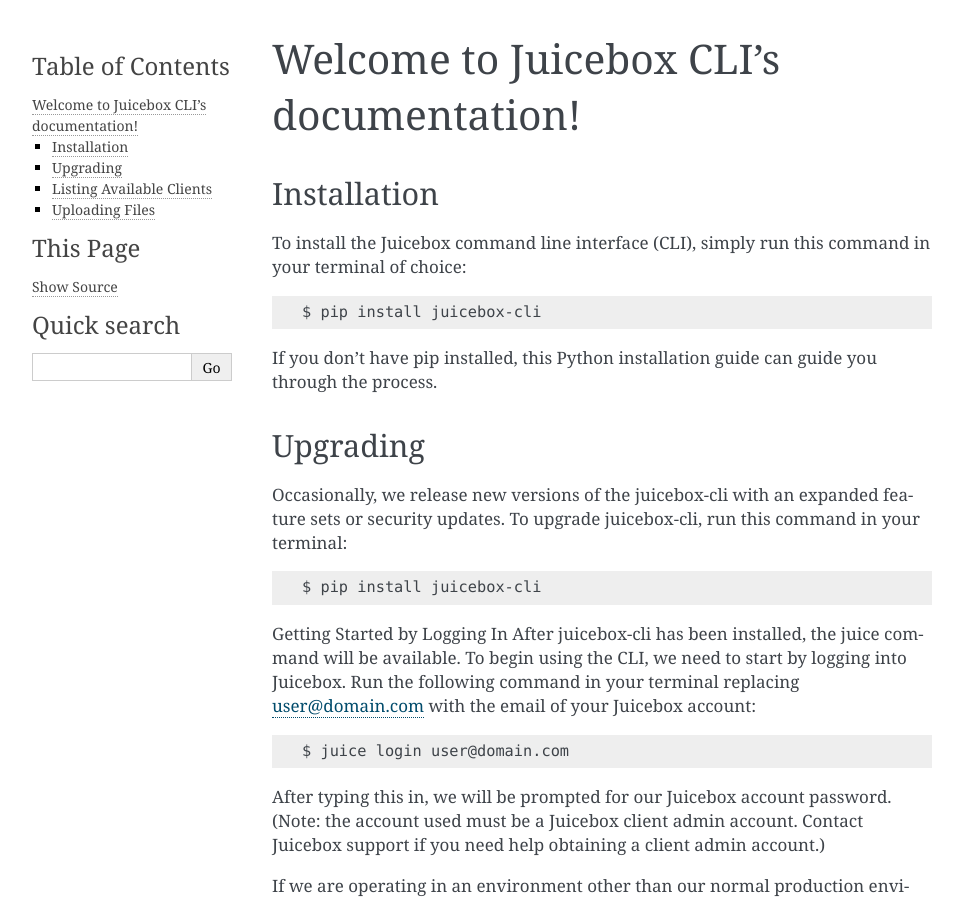
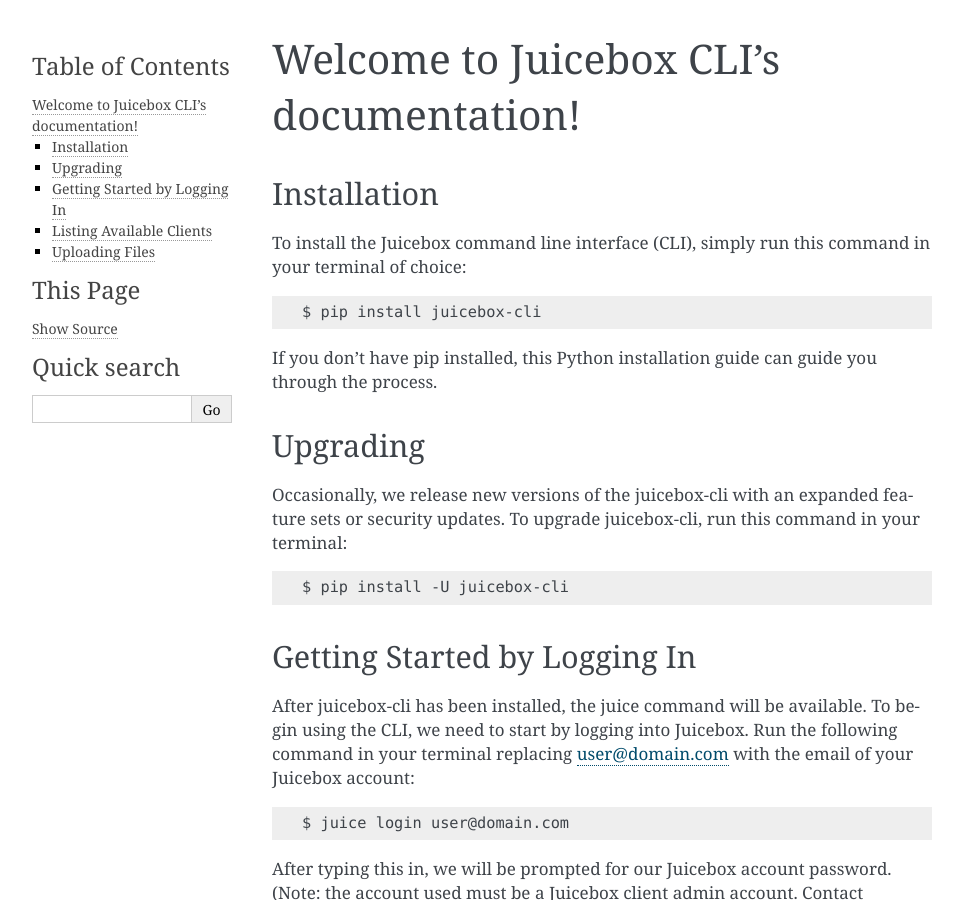
Before and after one commit to juiceinc/juicebox-cli, a Sphinx documentation site: the page built from docs/source/index.rst, in a window 1280 px wide and 900 px high. Shown: the whole window, without its empty margins (148-1111 px from the left). Built offline with Sphinx 7.4.7, drawn with Linux system fonts in a browser that asks for light colours; formulas are drawn with MathJax 3.

Commit message:
Fixing @timoguin's comments
Signed-off-by: Jason Myers <jason@jasonamyers.com>

```diff
--- a/docs/source/index.rst
+++ b/docs/source/index.rst
@@ -20,9 +20,11 @@
 
 Occasionally, we release new versions of the juicebox-cli with an expanded feature sets or security updates. To upgrade juicebox-cli, run this command in your terminal::
 
-    $ pip install juicebox-cli
+    $ pip install -U juicebox-cli
 
 Getting Started by Logging In
+-----------------------------
+
 After juicebox-cli has been installed, the juice command will be available. To begin using the CLI, we need to start by logging into Juicebox. Run the following command in your terminal replacing user@domain.com with the email of your Juicebox account::
 
     $ juice login user@domain.com
```
